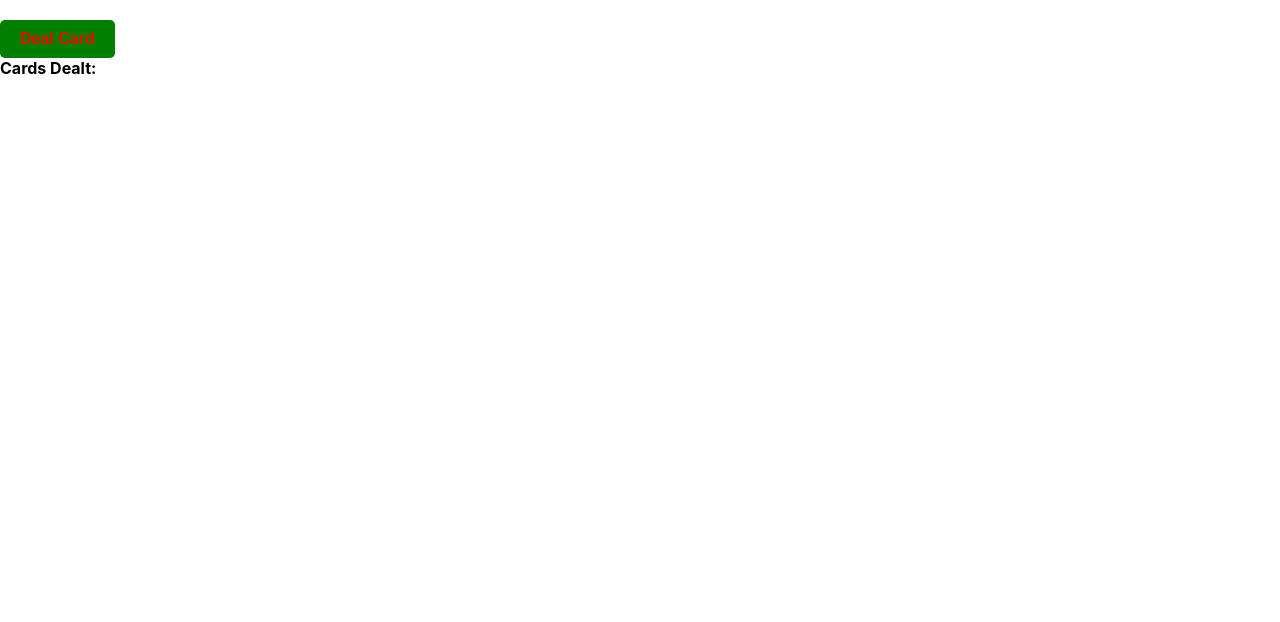
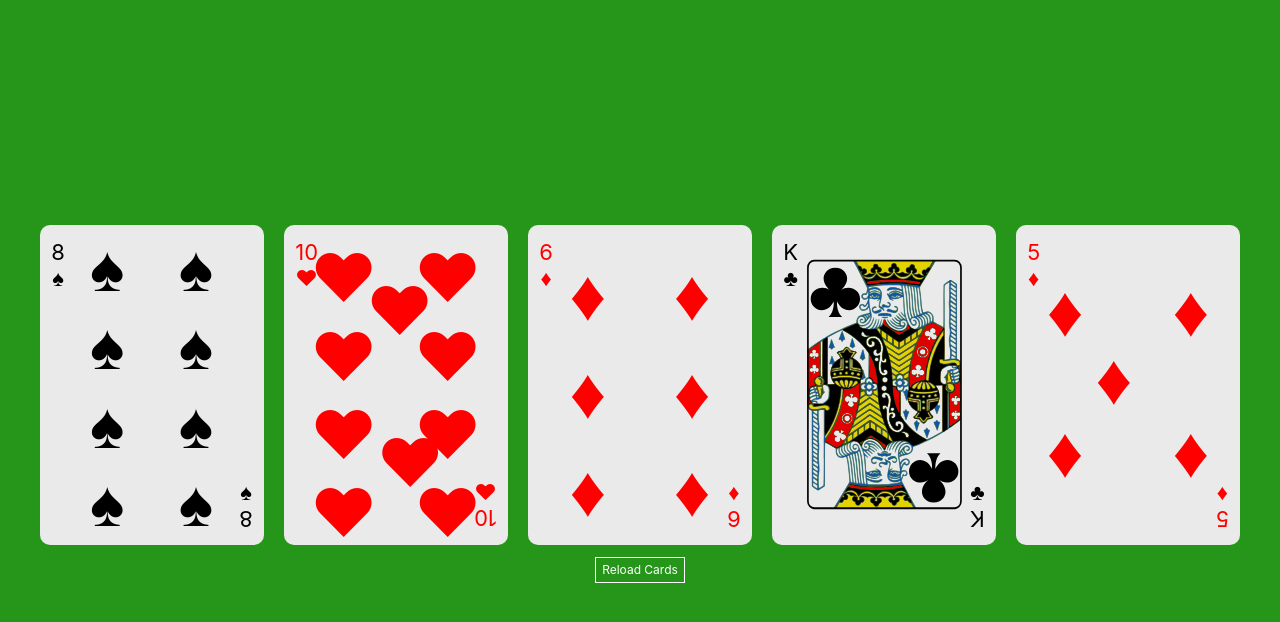
Before and after one commit to JBlashME/perfect21, a React (Create React App) app: page / in a window 1280 px wide. Shown: the top 622 px of the page. Built offline with nearby package versions, Linux system fonts and the light colour scheme.

Commit message:
cleaned up some of the card display issues

```diff
--- a/src/App.css
+++ b/src/App.css
@@ -1,36 +1,196 @@
-.home-page {
+/* RESET CSS  */
+* {
+  box-sizing: border-box;
+  margin: 0;
+  padding: 0;
+}
+
+/* GLOBALS  STYLE */
+.App {
+  display: flex;
+  align-items: center;
+  justify-content: center;
+  flex-direction: column;
+  width: 100%;
+  height: 100vh;
+  background-color: #26961A;
+  flex-wrap: wrap;
+}
+
+.App-link {
+  color: #61dafb;
+}
+/* CARD STYLE */
+.card-wrapper {
+  display: flex;
+  align-items: center;
+  justify-content: center;
+  flex-wrap: wrap;
+}
+
+.card-container {
+  background: #EAEAEA;
+  width: 14rem;
+  height: 20rem;
+  border-radius: 10px;
+  margin: 10px;
+}
+.card-content__inner,
+.card-content-inner__border-top,
+.card-content-inner__border-bottom {
+  width: 90%;
+}
+.card-content-inner__border-top,
+.card-content-inner__border-bottom {
+  height: 10%;
+}
+.card-content__inner {
   display: flex;
   flex-direction: column;
   align-items: center;
-  font-family: sans-serif;
-  background-color: green;
-  color: white;
+  justify-content: center;
+  width: 100%;
+  height: inherit;
+}
+.card-content-inner__border-top,
+.card-content-inner__border-bottom {
+  display: flex;
+  align-items: center;
+  justify-content: space-between;
+  font-size: 22px;
 }
 
-table {
-  border-collapse: collapse;
-  margin-top: 20px;
+.card-content-inner__center {
+  width: 100%;
+  height: 14rem;
+  display: flex;
+  align-items: center;
+  justify-content: center;
+  margin-top: -1rem;
+}
+.top-symbol-sigle,
+.bottom-symbol-sigle {
+  text-align: center;
+  width: 100%;
 }
 
-th, td {
-  border: 1px solid red;
-  padding: 5px 10px;
+.top-symbol,
+.bottom-symbol {
+  display: flex;
+  justify-content: space-evenly;
+  flex-direction: column;
+}
+.rotate-flip {
+  transform: rotate(180deg);
+}
+.top-symbol {
+  align-items: flex-start;
+}
+.bottom-symbol {
+  align-items: flex-end;
+}
+.center-symbol-sigle {
+  font-size: 72px;
 }
 
-button {
-  margin-top: 20px;
-  padding: 10px 20px;
-  font-size: 16px;
-  font-weight: bold;
-  border: none;
-  border-radius: 5px;
-  cursor: pointer;
-  background-color: green;
+/* DYNAMIC COLOR CLASS SECTION */
+.red {
   color: red;
 }
+.black {
+  color: black;
+}
 
-.card {
-  padding: 0px 0px;
-  font-size: 16px;
-  font-weight: bold;
+/* DYNAMIC CENTER CARD SECTION */
+.grid-3,
+.grid-2 {
+  display: flex;
+  flex-direction: column;
+  align-items: center;
+  justify-content: space-evenly;
 }
+
+.grid-4,
+.grid-5,
+.grid-6,
+.grid-7,
+.grid-8,
+.grid-9,
+.grid-10 {
+  position: relative;
+  display: grid;
+  grid-template-columns: repeat(2, 1fr);
+  padding: 1px;
+  align-items: center;
+  width: 89%;
+  text-align: center;
+}
+.grid-4 {
+  grid-gap: 5px;
+}
+
+.grid-5 .centerCard:last-child {
+  position: absolute;
+  transform: translate(4.2rem, 0);
+}
+.grid-5 {
+  grid-gap: 54px;
+}
+.grid-6 {
+  grid-gap: 11px;
+  transform: translate(0, -1rem);
+}
+.grid-7 {
+  grid-gap: 14px;
+  transform: translate(0, -1rem);
+}
+.grid-7 .centerCard:last-child {
+  position: absolute;
+  transform: translate(80px, -20px);
+}
+.grid-8 {
+  transform: scale(0.9) translate(0, -3.4rem);
+}
+.grid-9 {
+  transform: scale(.9) translate(0, -3rem);
+}
+.grid-10 {
+  transform: scale(0.9) translate(0, -2.7rem);
+  grid-row-gap: 0px;
+  grid-column-gap: 34px;
+}
+
+.grid-9 .centerCard:last-child {
+  position: absolute;
+  transform: translate(4.5rem, 3.5rem);
+}
+
+.grid-10 .centerCard:last-child {
+  position: absolute;
+  transform: translate(4.2rem, -2rem);
+}
+.grid-10 .centerCard:nth-child(9) {
+  position: absolute;
+  transform: translate(79px, 137px);
+}
+.figure-picture {
+  transform: scale(0.94) translate(0, 10px);
+}
+
+/* BUTTON SECTION */
+button {
+  background: none;
+  border: 1px solid #fff;
+  outline: none;
+  margin: 0.1rem;
+  padding: 0.4rem;
+  font: inherit;
+  font-size: 0.75rem;
+  line-height: 1;
+  color: #fff;
+  cursor: pointer;
+}
+button:hover {
+  background-color: #fff;
+  color: #444;
+}
--- a/src/App.js
+++ b/src/App.js
@@ -1,5 +1,20 @@
 
 import "./App.css";
+import CardsWrapper from "./components/CardsWrapper";
+
+function App() {
+  return (
+    <div className="App">
+      <CardsWrapper cardsNumber="5" />
+      <button onClick={() => window.location.reload()}>Reload Cards</button>
+    </div>
+  );
+}
+
+export default App;
+
+
+
 // // import CardsWrapper from "./components/CardsWrapper";
 
 // // function App() {
@@ -101,46 +116,46 @@ import "./App.css";
 // export default HomePage;
 
 
-import React, { useState } from 'react';
+// import React, { useState } from 'react';
 
-function DealCard() {
-  // state to store the deck of cards
-  const [deck, setDeck] = useState([
-    { suit: '♠️', value: 'A' },{ suit: '♠️', value: 2 },{ suit: '♠️', value: 3 },{ suit: '♠️', value: 4 },{ suit: '♠️', value: 5 },{ suit: '♠️', value: 6 },{ suit: '♠️', value: 7 },{ suit: '♠️', value: 8 },{ suit: '♠️', value: 9 },{ suit: '♠️', value: 10 },{ suit: '♠️', value: 'J' },{ suit: '♠️', value: 'Q' },{ suit: '♠️', value: 'k' },
-    { suit: '♥️', value: 'A' },{ suit: '♥️', value: 2 },{ suit: '♥️', value: 3 },{ suit: '♥️', value: 4 },{ suit: '♥️', value: 5 },{ suit: '♥️', value: 6 },{ suit: '♥️', value: 7 },{ suit: '♥️', value: 8 },{ suit: '♥️', value: 9 },{ suit: '♥️', value: 10 },{ suit: '♥️', value: 'J' },{ suit: '♥️', value: 'Q' },{ suit: '♥️', value: 'k' },
-    { suit: '♦️', value: 'A' },{ suit: '♦️', value: 2 },{ suit: '♦️', value: 3 },{ suit: '♦️', value: 4 },{ suit: '♦️', value: 5 },{ suit: '♦️', value: 6 },{ suit: '♦️', value: 7 },{ suit: '♦️', value: 8 },{ suit: '♦️', value: 9 },{ suit: '♦️', value: 10 },{ suit: '♦️', value: 'J' },{ suit: '♦️', value: 'Q' },{ suit: '♦️', value: 'k' },
-    { suit: '♣️', value: 'A' },{ suit: '♣️', value: 2 },{ suit: '♣️', value: 3 },{ suit: '♣️', value: 4 },{ suit: '♣️', value: 5 },{ suit: '♣️', value: 6 },{ suit: '♣️', value: 7 },{ suit: '♣️', value: 8 },{ suit: '♣️', value: 9 },{ suit: '♣️', value: 10 },{ suit: '♣️', value: 'J' },{ suit: '♣️', value: 'Q' },{ suit: '♣️', value: 'k' },
-  ]);
+// function DealCard() {
+//   // state to store the deck of cards
+//   const [deck, setDeck] = useState([
+//     { suit: '♠️', value: 'A' },{ suit: '♠️', value: 2 },{ suit: '♠️', value: 3 },{ suit: '♠️', value: 4 },{ suit: '♠️', value: 5 },{ suit: '♠️', value: 6 },{ suit: '♠️', value: 7 },{ suit: '♠️', value: 8 },{ suit: '♠️', value: 9 },{ suit: '♠️', value: 10 },{ suit: '♠️', value: 'J' },{ suit: '♠️', value: 'Q' },{ suit: '♠️', value: 'k' },
+//     { suit: '♥️', value: 'A' },{ suit: '♥️', value: 2 },{ suit: '♥️', value: 3 },{ suit: '♥️', value: 4 },{ suit: '♥️', value: 5 },{ suit: '♥️', value: 6 },{ suit: '♥️', value: 7 },{ suit: '♥️', value: 8 },{ suit: '♥️', value: 9 },{ suit: '♥️', value: 10 },{ suit: '♥️', value: 'J' },{ suit: '♥️', value: 'Q' },{ suit: '♥️', value: 'k' },
+//     { suit: '♦️', value: 'A' },{ suit: '♦️', value: 2 },{ suit: '♦️', value: 3 },{ suit: '♦️', value: 4 },{ suit: '♦️', value: 5 },{ suit: '♦️', value: 6 },{ suit: '♦️', value: 7 },{ suit: '♦️', value: 8 },{ suit: '♦️', value: 9 },{ suit: '♦️', value: 10 },{ suit: '♦️', value: 'J' },{ suit: '♦️', value: 'Q' },{ suit: '♦️', value: 'k' },
+//     { suit: '♣️', value: 'A' },{ suit: '♣️', value: 2 },{ suit: '♣️', value: 3 },{ suit: '♣️', value: 4 },{ suit: '♣️', value: 5 },{ suit: '♣️', value: 6 },{ suit: '♣️', value: 7 },{ suit: '♣️', value: 8 },{ suit: '♣️', value: 9 },{ suit: '♣️', value: 10 },{ suit: '♣️', value: 'J' },{ suit: '♣️', value: 'Q' },{ suit: '♣️', value: 'k' },
+//   ]);
 
-  // state to store the cards that have already been dealt
-  const [dealtCards, setDealtCards] = useState([]);
+//   // state to store the cards that have already been dealt
+//   const [dealtCards, setDealtCards] = useState([]);
 
-  // handler for the "Deal Card" button click event
-  function handleDealCard() {
-    // if there are no more cards in the deck, return
-    if (deck.length === 0) {
-      return;
-    }
+//   // handler for the "Deal Card" button click event
+//   function handleDealCard() {
+//     // if there are no more cards in the deck, return
+//     if (deck.length === 0) {
+//       return;
+//     }
 
-    // choose a random card from the deck
-    const randomIndex = Math.floor(Math.random() * deck.length);
-    const card = deck[randomIndex];
+//     // choose a random card from the deck
+//     const randomIndex = Math.floor(Math.random() * deck.length);
+//     const card = deck[randomIndex];
 
-    // remove the card from the deck and add it to the dealt cards
-    setDeck(deck.filter((_, i) => i !== randomIndex));
-    setDealtCards([...dealtCards, card]);
-  }
+//     // remove the card from the deck and add it to the dealt cards
+//     setDeck(deck.filter((_, i) => i !== randomIndex));
+//     setDealtCards([...dealtCards, card]);
+//   }
 
-  return (
-    <div className="deal-card">
-      <button class="button" onClick={handleDealCard} >Deal Card</button>
-      <div>
-        <strong>Cards Dealt:</strong>
-        {dealtCards.map((card, index) => (
-          <div class="card" style={{ color: card.suit  === '♥️' || card.suit  === '♦️' ? 'red' : 'black' }}key={index}>{card.value} {card.suit}</div>
-        ))}
-      </div>
-    </div>
-  );
-}
-export default DealCard;
+//   return (
+//     <div className="deal-card">
+//       <button class="button" onClick={handleDealCard} >Deal Card</button>
+//       <div>
+//         <strong>Cards Dealt:</strong>
+//         {dealtCards.map((card, index) => (
+//           <div class="card" style={{ color: card.suit  === '♥️' || card.suit  === '♦️' ? 'red' : 'black' }}key={index}>{card.value} {card.suit}</div>
+//         ))}
+//       </div>
+//     </div>
+//   );
+// }
+// export default DealCard;
--- a/src/components/BorderCardFigureConditions.js
+++ b/src/components/BorderCardFigureConditions.js
@@ -1,10 +1,20 @@
 
-const BorderCardFigureConditions = ({ number }) => {
+const BorderCardFigureConditions = ({ number, flip }) => {
+
+  if (flip) {
     return (
       <p>
         {number === 11 ? "J" : number === 12 ? "Q" : number === 13 ? "K" : number}
       </p>
     );
+  }
+  return (
+    <p className="rotate-flip">
+      {number === 11 ? "J" : number === 12 ? "Q" : number === 13 ? "K" : number}
+    </p>
+  );
+
+
   };
-
+  //
   export default BorderCardFigureConditions;
--- a/src/components/Card.js
+++ b/src/components/Card.js
@@ -8,7 +8,7 @@ const Card = ({ number, color, symbol, name }) => {
       <div className={`card-content__inner ${name}`}>
         <div className={`card-content-inner__border-top ${color}`}>
           <div className="top-symbol ">
-            <BorderCardFigureConditions number={number} />
+            <BorderCardFigureConditions number={number} flip={true} />
             <span className="top-symbol-sigle">{symbol}</span>
           </div>
           <div />
```
